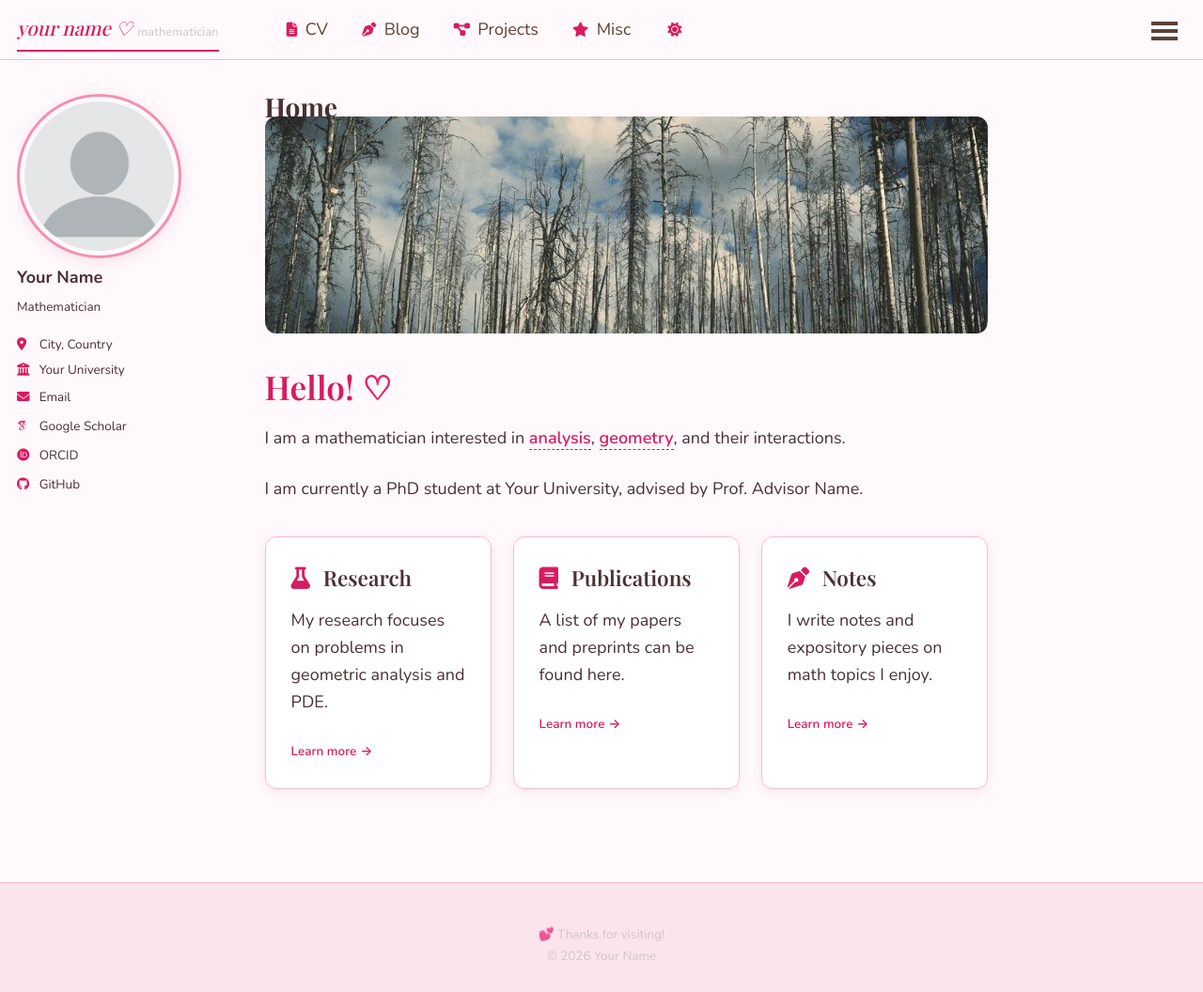
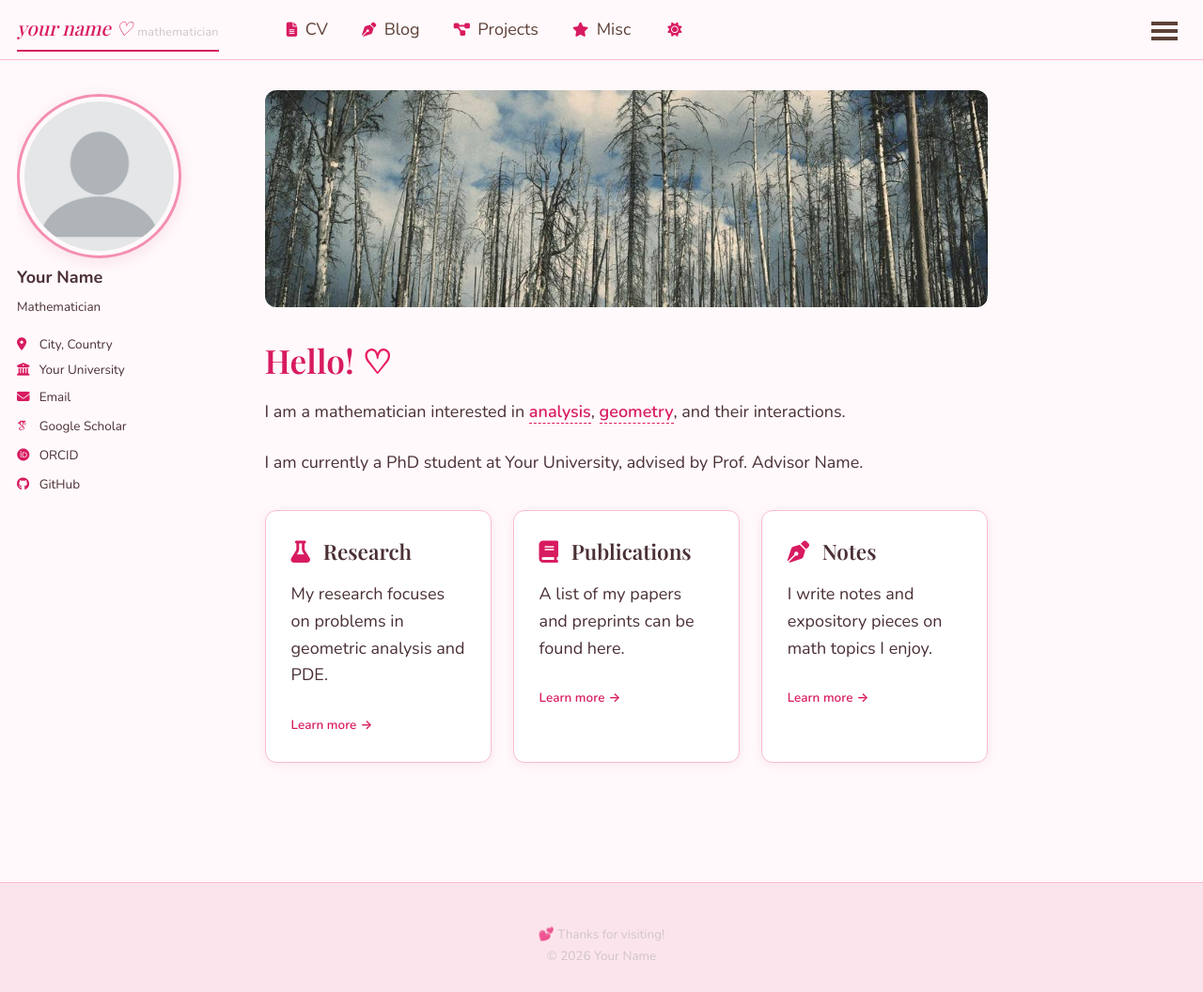
Before and after one commit to aris-uu/aris-uu.github.io, a Jekyll site: the page built from _pages/about.md, in a window 1280 px wide and 1056 px high. Shown: the whole window at 94% size. Built offline with Jekyll 4.4.1, drawn with Linux system fonts in a browser that asks for light colours; some web fonts are replaced; a script that is not in the unit is left out.

Commit message:
feat: implement layout base and page styles while adding an about page template

```diff
--- a/_pages/about.md
+++ b/_pages/about.md
@@ -1,6 +1,6 @@
 ---
 permalink: /
-title: "Home"
+title: ""
 author_profile: true
 redirect_from:
   - /about/
--- a/_sass/layout/_base.scss
+++ b/_sass/layout/_base.scss
@@ -14,9 +14,13 @@
 
   margin: 0;
   padding: $masthead-height 0 0;
-  padding-bottom: 9em;
   font-family: $global-font-family;
   line-height: 1.5;
+
+  /* Sticky footer: flex layout pushes footer to bottom */
+  display: flex;
+  flex-direction: column;
+  min-height: 100vh;
 
   &.overflow--hidden {
     /* when primary navigation is visible, the content in the background won't scroll */
@@ -29,6 +33,7 @@
   line-height: 1.2;
   font-family: $header-font-family;
   font-weight: bold;
+  color: var(--global-link-color);
 }
 
 h1 {
--- a/_sass/layout/_footer.scss
+++ b/_sass/layout/_footer.scss
@@ -6,13 +6,10 @@
   @include clearfix;
   background-color: var(--global-footer-bg-color);
   color: var(--global-text-color);
-  float: left;
-  margin-left: 0;
-  margin-right: 0;
   width: 100%;
   clear: both;
   height: auto;
-  margin-top: 3em;
+  margin-top: auto;
   -webkit-animation: intro 0.3s both;
           animation: intro 0.3s both;
   -webkit-animation-delay: 0.45s;
--- a/_sass/layout/_page.scss
+++ b/_sass/layout/_page.scss
@@ -10,6 +10,7 @@
   padding-right: 1em;
   animation: intro 0.3s both;
   animation-delay: 0.35s;
+  flex: 1;
 
   @include breakpoint($x-large) {
     max-width: $x-large;
```
